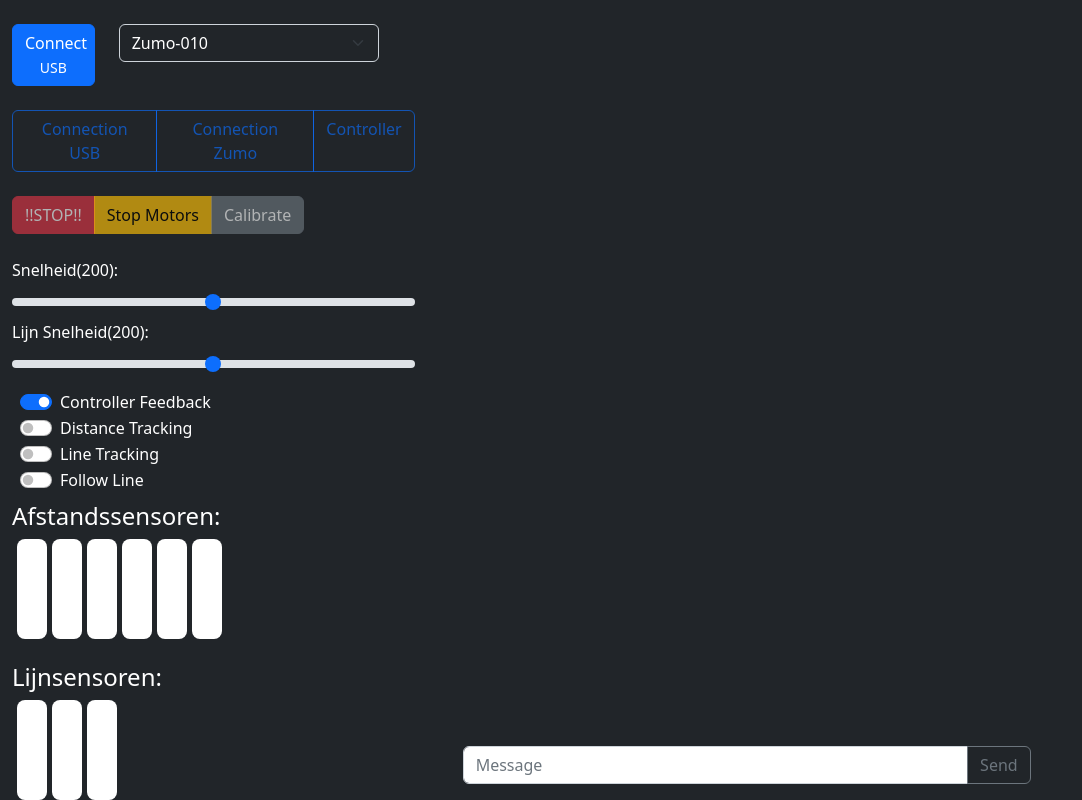
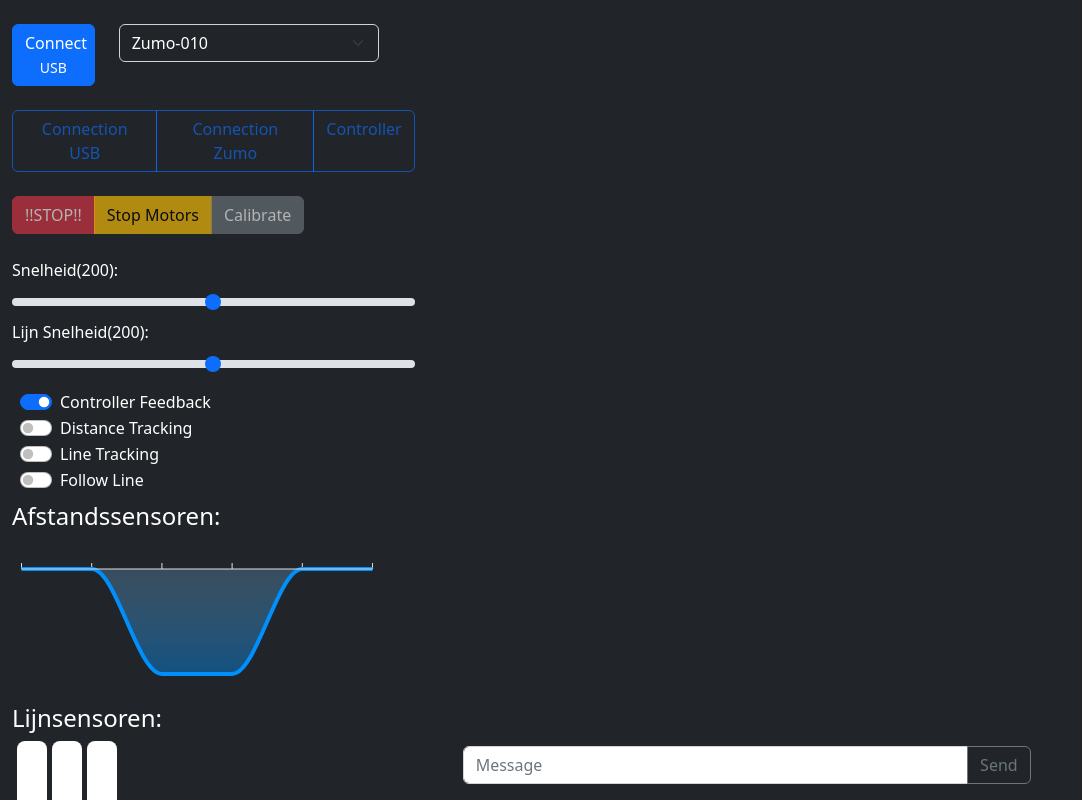
Before and after one commit to Max-van-Dongen/PSE-WEB, a website: page index.html in a window 1280 px wide. Shown: the whole page, without its empty margins (0-1082 px from the left). Drawn offline with nearby package versions, Linux system fonts and the light colour scheme; some packages are replaced by stand-ins of ours; a script that the page names is missing.

Commit message:
ApexCharts for distance

```diff
--- a/index.html
+++ b/index.html
@@ -88,7 +88,8 @@
                     </div>
                 </div>
                 <h4>Afstandssensoren:</h4>
-                <div class="row">
+                <div id="DistanceChart" style="width: 95%;height: 100px;transform: rotate(180deg);"></div>
+                <!-- <div class="row">
                     <div class="col">
                         <div class="bar distancebar">
                             <div id="PSL" class="innerdistancebar" style="height:0%;"></div>
@@ -109,8 +110,7 @@
                             <div id="PSR" class="innerdistancebar" style="height:0%;"></div>
                         </div>
                     </div>
-                </div>
-                <br>
+                </div> -->
                 <h4>Lijnsensoren:</h4>
                 <div class="row">
                     <div class="col">
@@ -206,8 +206,7 @@
                 </div>
                 <br>
                 <div class="form-check form-switch">
-                    <input class="form-check-input" type="checkbox" onclick="toggleDebug()"
-                        id="FollowLine">
+                    <input class="form-check-input" type="checkbox" onclick="toggleDebug()" id="FollowLine">
                     <label class="form-check-label" for="flexSwitchCheckDefault">Debug</label>
                 </div>
             </div>
@@ -232,6 +231,7 @@
     <script src="https://cdn.jsdelivr.net/npm/bootstrap@5.2.3/dist/js/bootstrap.bundle.min.js"
         integrity="sha384-kenU1KFdBIe4zVF0s0G1M5b4hcpxyD9F7jL+jjXkk+Q2h455rYXK/7HAuoJl+0I4"
         crossorigin="anonymous"></script>
+    <script src="https://cdn.jsdelivr.net/npm/apexcharts"></script>
     <script>
         const connectButton = document.getElementById('connectbutton');
         const outputElement = document.getElementById('output');
@@ -242,7 +242,7 @@
                 y: 'top',
             },
         });
-
+        var distanceChart
         var port, debug = false, turbo, messagepart = "", lastmessage = "", recieving = false, useKeyboard = true, heartBeat = 0, connectedUSB = false, connectedZumo = false, ATMode = false, gamepad, rumble = true, kbSpeed = 200;
     </script>
     <script src="/js/VariousFunctions.js"></script>
--- a/js/CommunicationHandler.js
+++ b/js/CommunicationHandler.js
@@ -42,10 +42,10 @@ async function ChangeChannel(channel) {
 }
 var DistanceMemory = {}
 var timeout;
-function handleDistanceLogic(sensor, readout) {
+function handleRumbleLogic(sensor, readout) {
     DistanceMemory[sensor] = readout;
     if (timeout || !rumble || !gamepad) return;
-    console.log("reading vars");
+    // console.log("reading vars");
     if (DistanceMemory["PSMR"] >= 15 && DistanceMemory["PSML"] >= 15) {
         gamepad.vibrationActuator.playEffect("dual-rumble", {
             startDelay: 0,
@@ -53,7 +53,7 @@ function handleDistanceLogic(sensor, readout) {
             weakMagnitude: 1.0,
             strongMagnitude: 1.0,
         });
-        console.log('vibrating');
+        // console.log('vibrating');
     }
     timeout = setTimeout(() => {
         timeout = null;
@@ -131,13 +131,61 @@ async function writeToSerial(data, AT) {
 //END OF COMM
 
 //DATA EXTRACTION
+function createChart() {
+    var options = {
+        series: [{
+            name: 'Distance',
+            data: [0,0,16,16,0,0]
+        }, ],
+        grid: {
+            show: false,
+        },
+        chart: {
+            height: 150,
+            type: 'area',
+            toolbar: {
+                show: false,
+            }
+        },
+        dataLabels: {
+            enabled: false
+        },
+        stroke: {
+            curve: 'smooth'
+        },
+        xaxis: {
+            type: 'text',
+            categories: ["1","2","3","4","5","6"],
+            labels: {
+                show: false
+              }
+        },
+        tooltip: {
+            enabled: false,
+        },
+        yaxis: {
+            type: 'text',
+            min: 0,
+            max: 16,
+            labels: {
+                show: false
+              }
+        },
+    };
 
+    distanceChart = new ApexCharts(document.querySelector("#DistanceChart"), options);
+
+    distanceChart.render();
+}
+createChart();
 function scale(number, inMin, inMax, outMin, outMax) {//StackOverflow
     return (number - inMin) * (outMax - outMin) / (inMax - inMin) + outMin;
 }
+var LineSensorMemory = {};
+var ProxSensorMemory = {};
 function HandleIncoming(index, value) {
     if (connectedRemote) {
-        WSDataFromZumo("*"+index+":"+value+"*");
+        WSDataFromZumo("*" + index + ":" + value + "*");
     }
     switch (index) {
         case "PSL":
@@ -146,15 +194,26 @@ function HandleIncoming(index, value) {
         case "PSMR":
         case "PSMRR":
         case "PSR":
-            handleDistanceLogic(index, value)
-            document.getElementById(index).style.height = scale(value, 0, 16, 0, 100) + "%";
+            if (!ProxSensorMemory[index] || ProxSensorMemory[index] != value) {//PS Changed
+                ProxSensorMemory[index] = value;
+                console.log("changed");
+                handleRumbleLogic(index, value)
+                // document.getElementById(index).style.height = scale(value, 0, 16, 0, 100) + "%";
+                distanceChart.updateSeries([{
+                    name: 'Distance',
+                    data: [ProxSensorMemory["PSL"]??0,ProxSensorMemory["PSMLL"]??0,ProxSensorMemory["PSML"]??0,ProxSensorMemory["PSMR"]??0,ProxSensorMemory["PSMRR"]??0,ProxSensorMemory["PSR"]??0].reverse()
+                  }])
+            }
             break;
         case "LSL":
         case "LSML":
         case "LSM":
         case "LSMR":
         case "LSR":
-            document.getElementById(index).style.height = scale(value, 0, 1000, 0, 100) + "%";
+            if (!LineSensorMemory[index] || LineSensorMemory[index] != value) {//LS Changed
+                LineSensorMemory[index] = value;
+                document.getElementById(index).style.height = scale(value, 0, 1000, 0, 100) + "%";
+            }
             break;
         case "GX":
             document.getElementById(index).style.height = scale(value, -90, 90, 0, 100) + "%";
```
